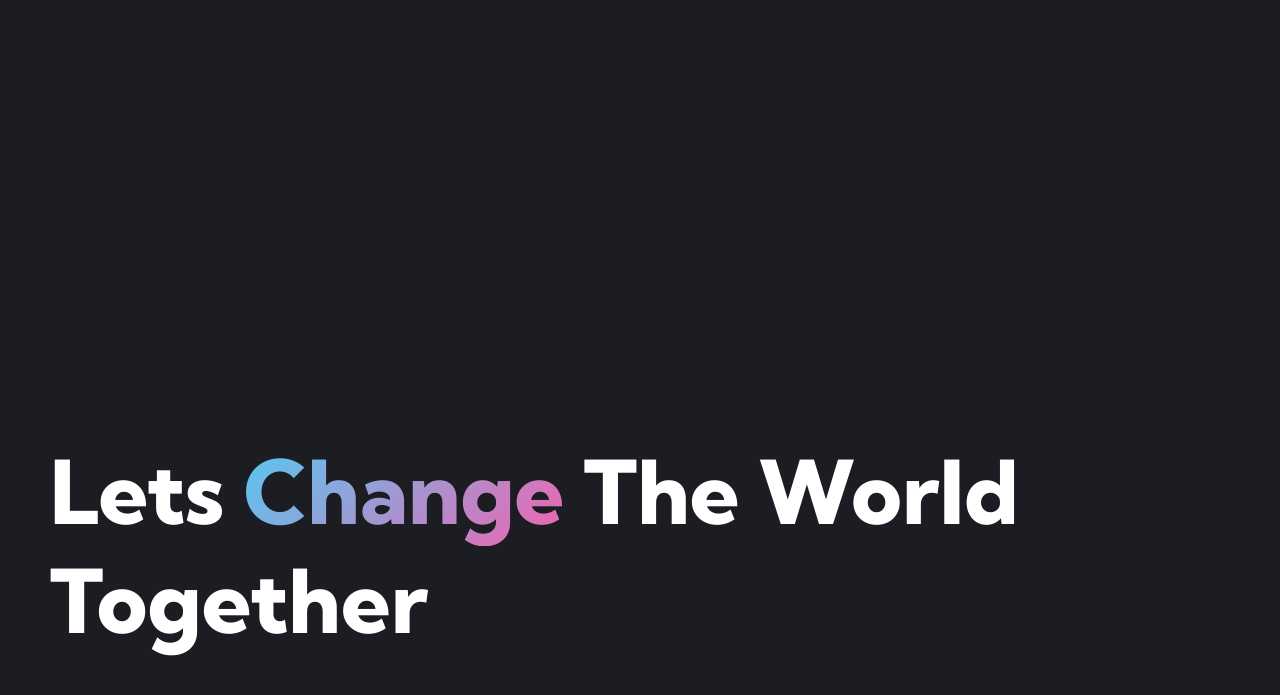
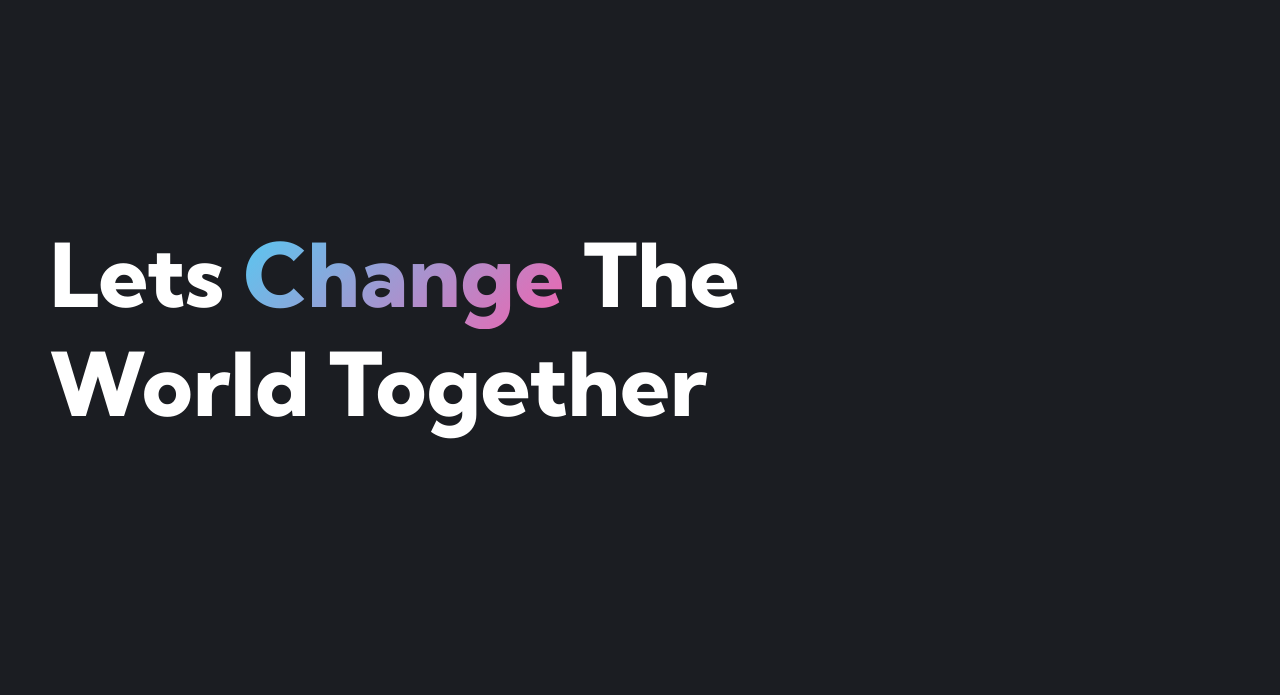
Before and after one commit to DecodeArt/DecodeArt.github.io, a plain HTML site: page index.html in a window 1280 px wide. Shown: the part 71-766 px from the top of the page. Drawn offline with Linux system fonts and the light colour scheme.

Commit message:
Update style6.css

```diff
--- a/style6.css
+++ b/style6.css
@@ -31,7 +31,7 @@ div.navbar{
     display: flex;
     justify-content: space-between;
     align-items: center;
-    background-color: var(--secondary-background-navbar-color);
+    /* background-color: var(--secondary-background-navbar-color); */
     padding: 10px;
     height: 3em;
 }
@@ -173,13 +173,17 @@ div.navbar{
     /* font-family: 'Rubik', sans-serif; */
     font-family: 'Work Sans', sans-serif;
     font-weight: 800;
-    transform: translateY(55vh);
+    position: absolute;
+    top: 50%;
+    -ms-transform: translateY(-50%);
+    transform: translateY(-50%);
     /* transform: translateY(1); */
     font-size: 5.5rem;
     /* margin-top: calc(100vh - 44%); */
     /* margin-top: 15vh; */
     color: rgb(255, 255, 255);
     /* margin: auto; */
+    width: 60%;
     /* justify-self: center; */
     margin-left: 50px;
     /* font-family: 'DM Sans', sans-serif; */
```
